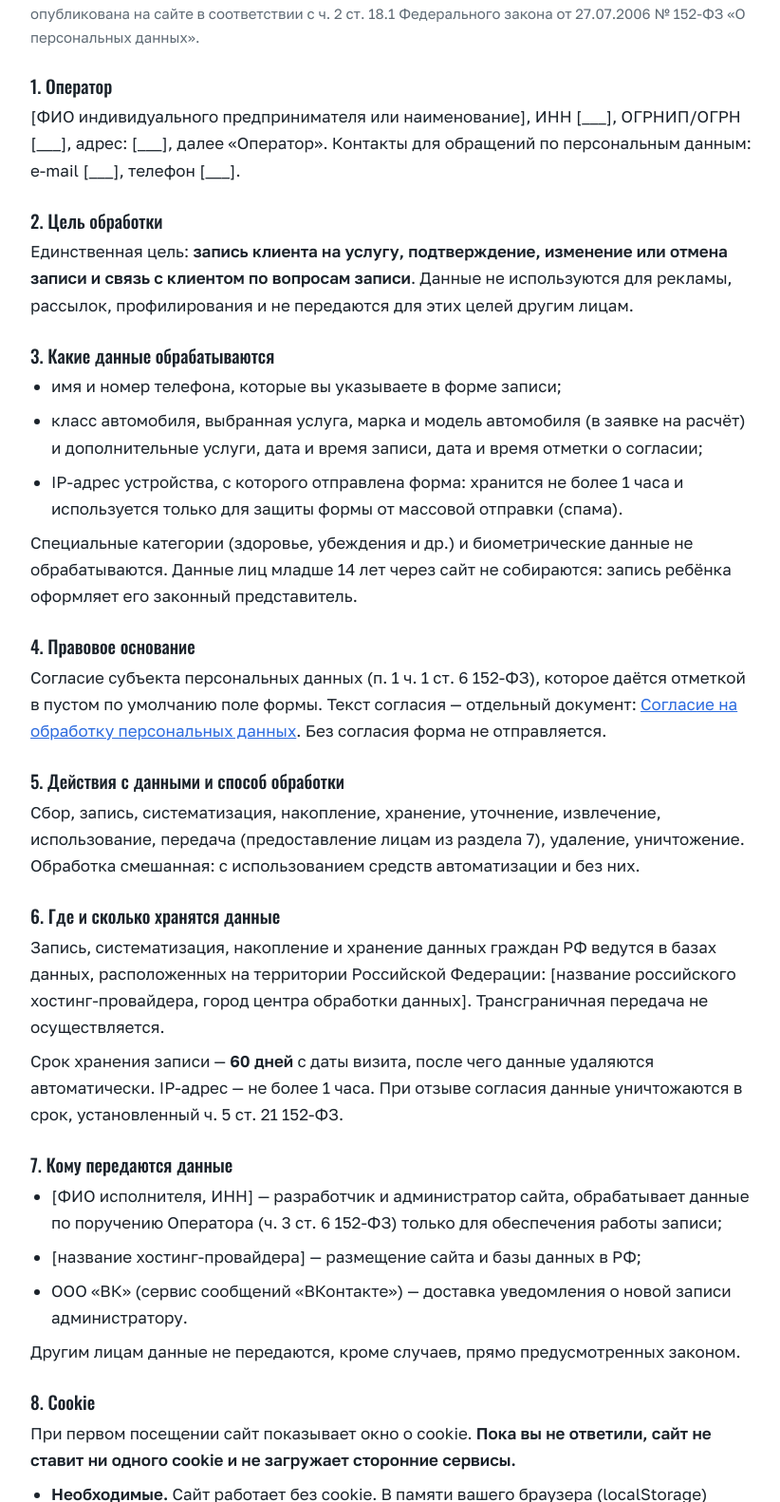
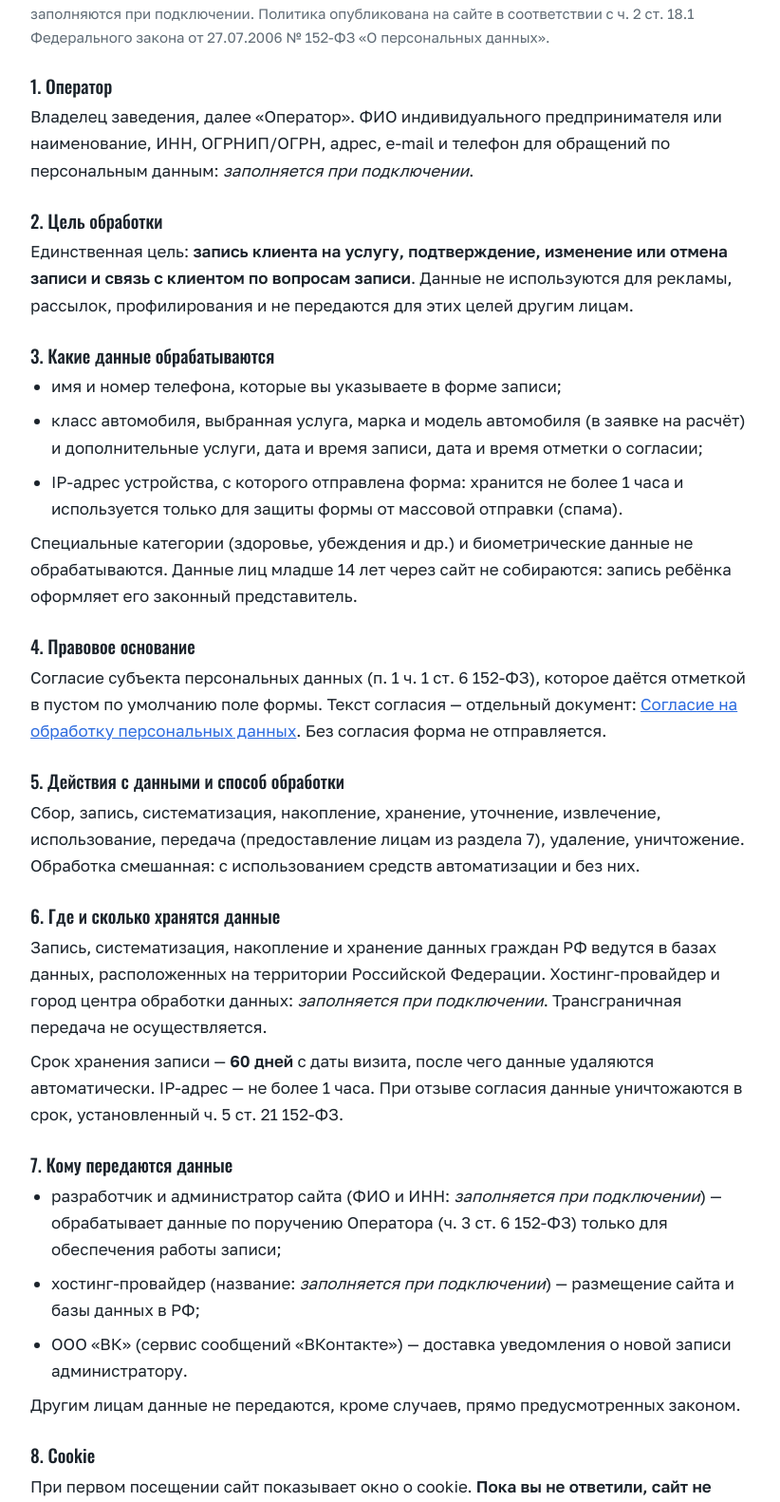
Before and after one commit to kennaiki/goldcar_demo, a plain HTML site: page privacy.html in a window 1280 px wide. Shown: the part 163-1745 px from the top of the page at 95% size, without its empty margins (228-1050 px from the left). Drawn offline with Linux system fonts and the light colour scheme.

Commit message:
Новая админка, табло на телефоне, спокойнее оформление; политика без пустых скобок
Co-Authored-By: Claude Opus 5.5 <noreply@anthropic.com>

```diff
--- a/privacy.html
+++ b/privacy.html
@@ -26,10 +26,10 @@ a{color:var(--gold)}
 <main>
 <p><a href="index.html">← На главную</a></p>
 <h1>Политика обработки персональных данных</h1>
-<p class="muted">Редакция от [дата публикации]. Поля в квадратных скобках заполняет Оператор. Политика опубликована на сайте в соответствии с ч. 2 ст. 18.1 Федерального закона от 27.07.2006 № 152-ФЗ «О персональных данных».</p>
+<p class="muted">Редакция от даты подключения сайта. Реквизиты Оператора, исполнителя и хостинг-провайдера заполняются при подключении. Политика опубликована на сайте в соответствии с ч. 2 ст. 18.1 Федерального закона от 27.07.2006 № 152-ФЗ «О персональных данных».</p>
 
 <h2>1. Оператор</h2>
-<p>[ФИО индивидуального предпринимателя или наименование], ИНН [___], ОГРНИП/ОГРН [___], адрес: [___], далее «Оператор». Контакты для обращений по персональным данным: e-mail [___], телефон [___].</p>
+<p>Владелец заведения, далее «Оператор». ФИО индивидуального предпринимателя или наименование, ИНН, ОГРНИП/ОГРН, адрес, e-mail и телефон для обращений по персональным данным: <i>заполняется при подключении</i>.</p>
 
 <h2>2. Цель обработки</h2>
 <p>Единственная цель: <b>запись клиента на услугу, подтверждение, изменение или отмена записи и связь с клиентом по вопросам записи</b>. Данные не используются для рекламы, рассылок, профилирования и не передаются для этих целей другим лицам.</p>
@@ -49,13 +49,13 @@ a{color:var(--gold)}
 <p>Сбор, запись, систематизация, накопление, хранение, уточнение, извлечение, использование, передача (предоставление лицам из раздела 7), удаление, уничтожение. Обработка смешанная: с использованием средств автоматизации и без них.</p>
 
 <h2>6. Где и сколько хранятся данные</h2>
-<p>Запись, систематизация, накопление и хранение данных граждан РФ ведутся в базах данных, расположенных на территории Российской Федерации: [название российского хостинг-провайдера, город центра обработки данных]. Трансграничная передача не осуществляется.</p>
+<p>Запись, систематизация, накопление и хранение данных граждан РФ ведутся в базах данных, расположенных на территории Российской Федерации. Хостинг-провайдер и город центра обработки данных: <i>заполняется при подключении</i>. Трансграничная передача не осуществляется.</p>
 <p>Срок хранения записи — <b>60 дней</b> с даты визита, после чего данные удаляются автоматически. IP-адрес — не более 1 часа. При отзыве согласия данные уничтожаются в срок, установленный ч. 5 ст. 21 152-ФЗ.</p>
 
 <h2>7. Кому передаются данные</h2>
 <ul>
-<li>[ФИО исполнителя, ИНН] — разработчик и администратор сайта, обрабатывает данные по поручению Оператора (ч. 3 ст. 6 152-ФЗ) только для обеспечения работы записи;</li>
-<li>[название хостинг-провайдера] — размещение сайта и базы данных в РФ;</li>
+<li>разработчик и администратор сайта (ФИО и ИНН: <i>заполняется при подключении</i>) — обрабатывает данные по поручению Оператора (ч. 3 ст. 6 152-ФЗ) только для обеспечения работы записи;</li>
+<li>хостинг-провайдер (название: <i>заполняется при подключении</i>) — размещение сайта и базы данных в РФ;</li>
 <li>ООО «ВК» (сервис сообщений «ВКонтакте») — доставка уведомления о новой записи администратору.</li>
 </ul>
 <p>Другим лицам данные не передаются, кроме случаев, прямо предусмотренных законом.</p>
@@ -84,7 +84,7 @@ a{color:var(--gold)}
 <li>отозвать согласие в любой момент;</li>
 <li>обжаловать действия Оператора в Роскомнадзоре или в суде.</li>
 </ul>
-<p>Напишите на [e-mail] или позвоните по телефону [___]. Ответ — в течение 10 рабочих дней (ч. 3 ст. 14 152-ФЗ).</p>
+<p>Напишите Оператору на e-mail или позвоните по телефону из раздела 1. Ответ — в течение 10 рабочих дней (ч. 3 ст. 14 152-ФЗ).</p>
 
 <h2>11. Изменения</h2>
 <p>Актуальная редакция всегда опубликована на этой странице.</p>
```
Also changed, not shown: soglasie.html (+3 -3 lines).
